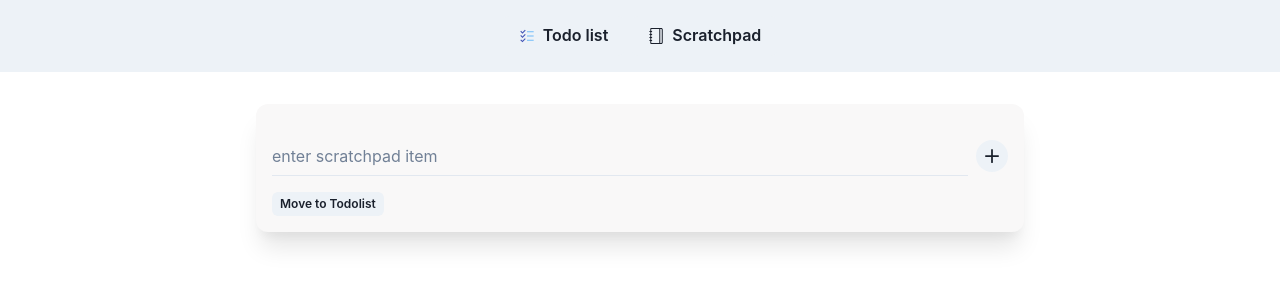
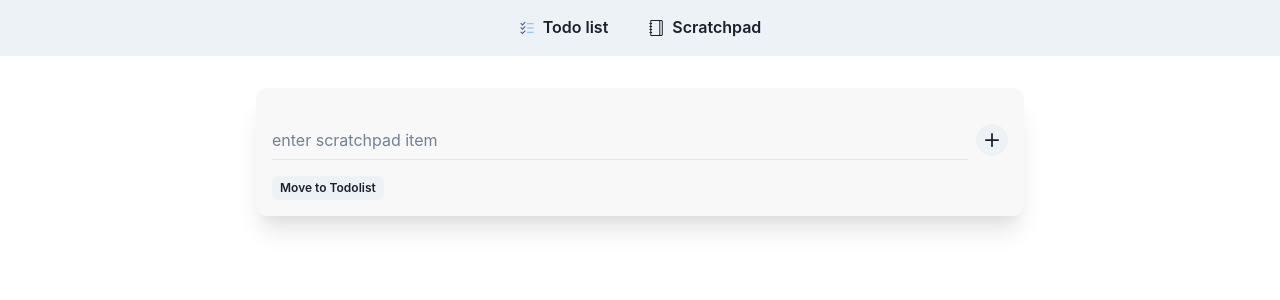
Before and after one commit to akshaymattoo/karya, a React (Vite) app: page /scratchpad in a window 1280 px wide. Shown: the top 300 px of the page. Built offline with nearby package versions, Linux system fonts and the light colour scheme.

Commit message:
updated padding

```diff
--- a/src/components/Header.tsx
+++ b/src/components/Header.tsx
@@ -4,7 +4,7 @@ import { SlNotebook } from 'react-icons/sl';
 import { Link } from 'react-router-dom';
 function Header() {
   return (
-    <VStack mb="2rem" bg="gray.100" p="4" sx={{ position: '' }}>
+    <VStack mb="2rem" bg="gray.100" p={[10, 10, 2, 2]} sx={{ position: '' }}>
       <HStack>
         <Link to="/">
           <Button leftIcon={<FcTodoList />} variant="solid">
```
